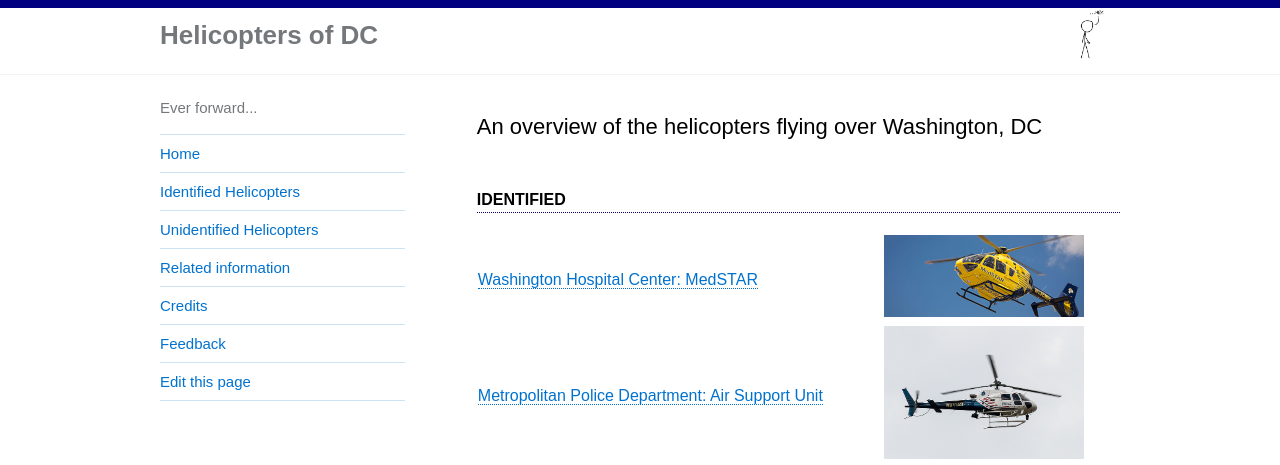
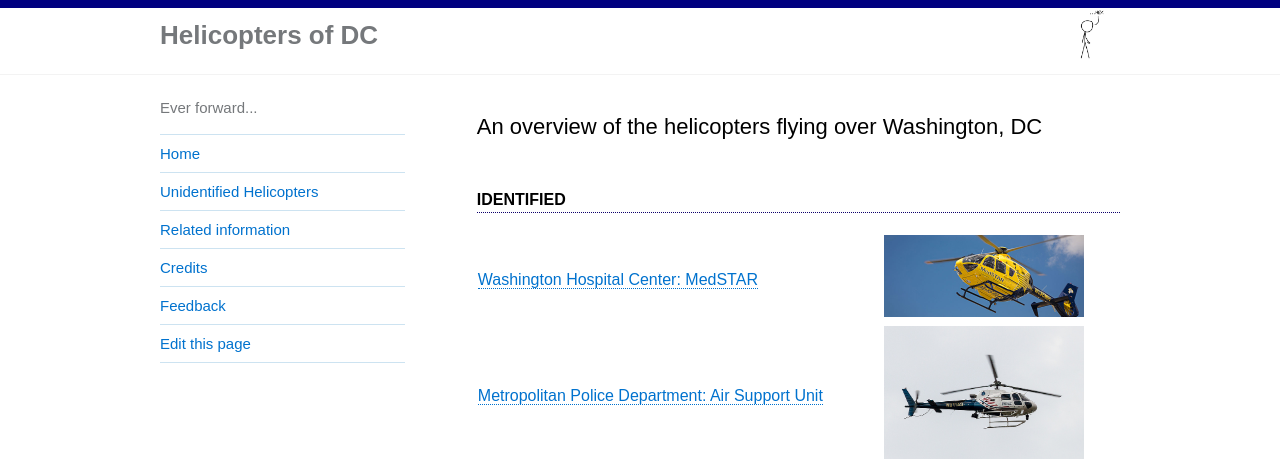
Before and after one commit to gbinal/dc-helicopters, a Jekyll site: the page built from index.md, in a window 1280 px wide. Shown: the top 465 px of the page. Built offline with Jekyll 4.4.1, drawn with Linux system fonts in a browser that asks for light colours.

Commit message:
remove identified section

```diff
--- a/_config.yml
+++ b/_config.yml
@@ -47,9 +47,6 @@
 - text: Home
   url: /
   internal: true
-- text: Identified Helicopters
-  url: /helicopters/
-  internal: true
 - text: Unidentified Helicopters
   url: /unidentified/
   internal: true
```
